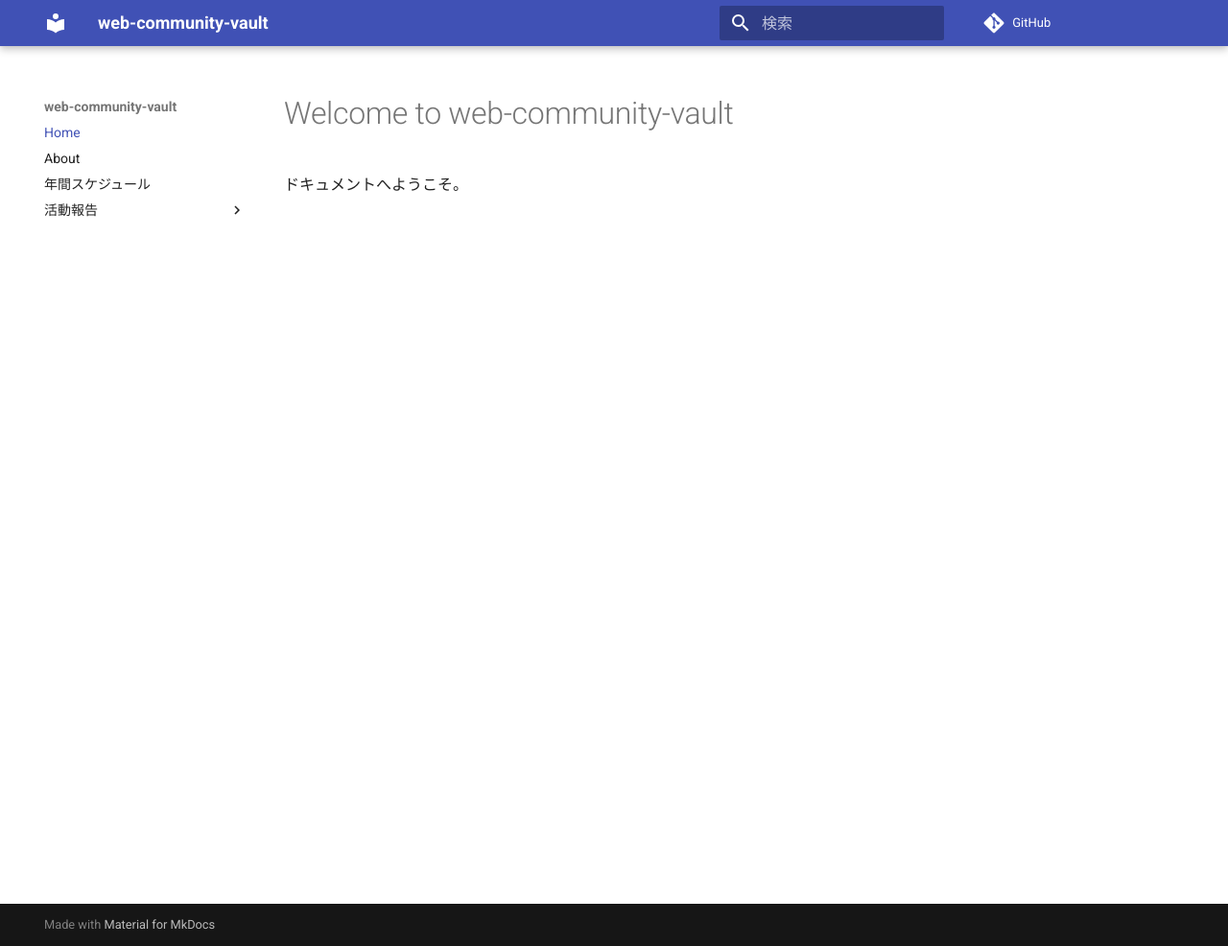
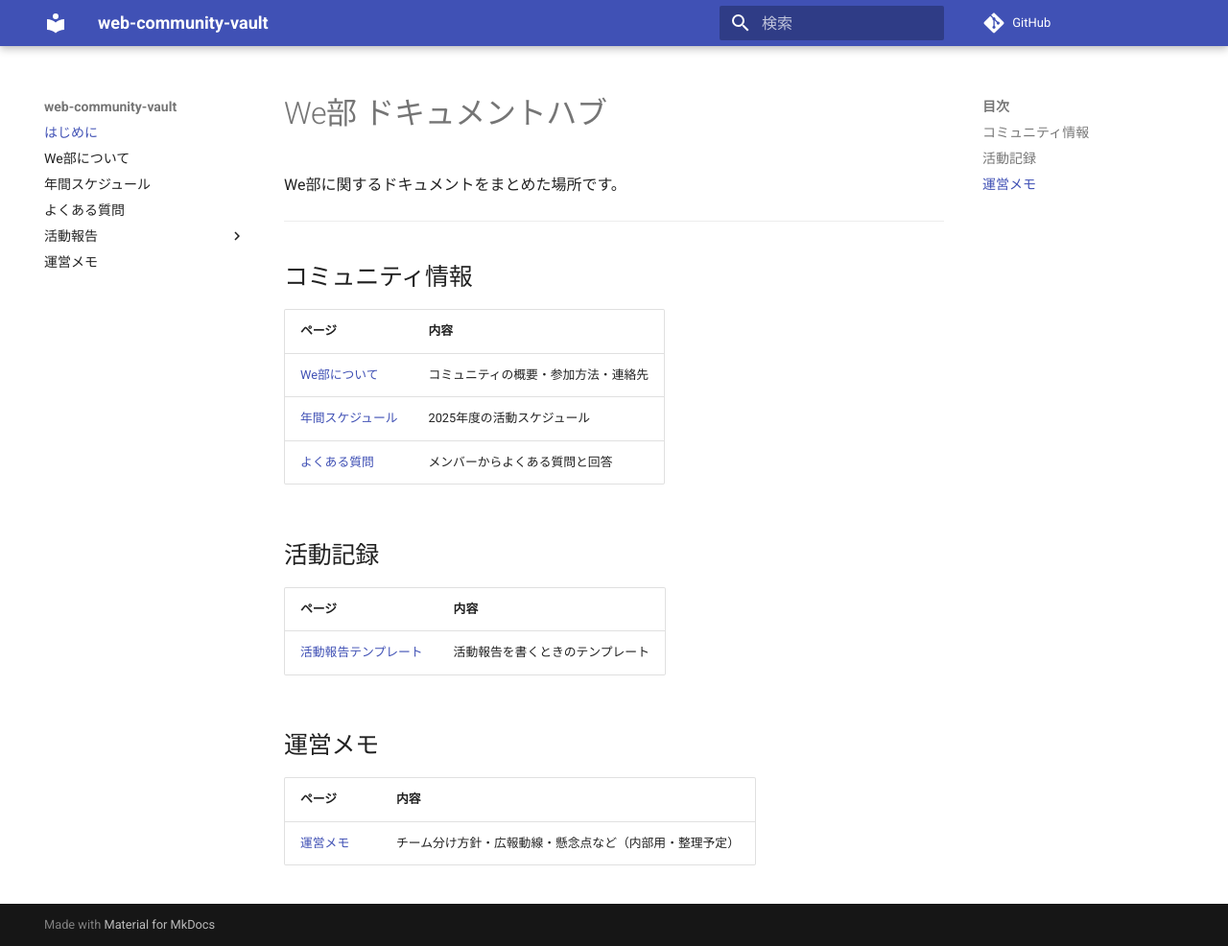
Before and after one commit to Webu-Kobedenshi/web-community-vault, an MkDocs documentation site: the page built from docs/index.md, in a window 1280 px wide and 986 px high. Shown: the whole window at 96% size. Built offline with MkDocs 1.6.1 and Material for MkDocs 9.7.7, drawn with Linux system fonts in a browser that asks for light colours; comment, search, counter and statistics services are not loaded.

Commit message:
faq 運営

```diff
--- /dev/null
+++ b/docs/faq.md
@@ -0,0 +1,58 @@
+# よくある質問
+
+## 自走できるようになるまでに何を学べばいい？
+
+以下の順番で進めることを想定しています。
+
+1. **神戸電子の闇を知る** — 学校環境の現実を把握する
+2. **We部の在り方を知る** — コミュニティの目的・文化を理解する
+3. **インターン合格のために** — 長期インターンを目指すうえでの心構え
+4. **VSCode のインストール** — 開発環境を整える
+5. **GitHub の使い方** — バージョン管理の基礎
+6. **Copilot の導入手順** — AI 補助ツールを使えるようにする
+7. **デザインスプリントを経験する** — チーム制作①で実践
+
+> 就活の極意は自走後のステップなので、最初は不要です。
+
+---
+
+## チーム分けはどうやって決まりますか？
+
+運営が以下を参考に決定します。
+
+- GitHub 自己紹介ページのプロフィール
+- 入部時の Google フォームの回答内容
+
+チーム分け当日は運営が全員参加します。最初のチーム制作は約1ヶ月と短いため、厳密なスキルマッチングより「まず動かすこと」を優先した組み合わせにします。
+
+---
+
+## チーム制作のゴールはどこですか？
+
+**MVP（最小限の動くプロダクト）のリリース** がゴールです。
+
+完成度より「動くものを届けること」を優先してください。
+
+---
+
+## チーム制作が始まってから進め方がわかりません
+
+コミットの粒度・タスクの分け方など、実装の進め方はつまずきやすいポイントです。このドキュメントサイトを充実させていくので、わからないことがあればその都度運営に聞いてください。
+
+---
+
+## 参加費はかかりますか？
+
+無料です。We部は非公式コミュニティのため、費用は一切かかりません。
+
+---
+
+## 活動場所はどこですか？
+
+**株式会社オプティムのワークスペース** を週1回使用する予定です。
+
+---
+
+## Discord はどう使いますか？
+
+チームごとにサーバーが分かれています。自分のチームのサーバーに参加してください。運営も各サーバーに招待されています。
--- a/docs/index.md
+++ b/docs/index.md
@@ -1,3 +1,25 @@
-# Welcome to web-community-vault
+# We部 ドキュメントハブ
 
-ドキュメントへようこそ。
+We部に関するドキュメントをまとめた場所です。
+
+---
+
+## コミュニティ情報
+
+| ページ | 内容 |
+|--------|------|
+| [We部について](about.md) | コミュニティの概要・参加方法・連絡先 |
+| [年間スケジュール](schedule.md) | 2025年度の活動スケジュール |
+| [よくある質問](faq.md) | メンバーからよくある質問と回答 |
+
+## 活動記録
+
+| ページ | 内容 |
+|--------|------|
+| [活動報告テンプレート](activities/reports/template.md) | 活動報告を書くときのテンプレート |
+
+## 運営メモ
+
+| ページ | 内容 |
+|--------|------|
+| [運営メモ](operations.md) | チーム分け方針・広報動線・懸念点など（内部用・整理予定） |
--- /dev/null
+++ b/docs/operations.md
@@ -0,0 +1,62 @@
+# 運営メモ
+
+!!! warning "このページについて"
+    運営内部の方針・検討事項をまとめたページです。内容が固まり次第、適切なページへ移動または削除予定。
+
+---
+
+## チーム分け方針
+
+- GitHub 自己紹介のプロフィールと入部 Google フォームの回答を参考に、**運営の独断と偏見**で決定
+- チーム分け当日は運営が全員参加
+- 第1回チーム制作は期間が短い（約1ヶ月）ため、厳密なマッチングより始めることを優先
+
+---
+
+## 募集・広報の動線
+
+| チャネル | 内容 | 担当 |
+|----------|------|------|
+| 神戸電子広報部 | 公式 Web ページの拡散依頼（可能性あり） | — |
+| 教室への QR 掲示 | Google フォームの QR コードを印刷・掲示 | — |
+| X（Twitter） | 告知ツイート | 服部 |
+| Instagram | 告知（優先度低め） | 服部 |
+| プロコン部からの動線 | 連携による告知 | — |
+
+---
+
+## 募集人数超過時の対策
+
+- Web やりたい人が 15 人になるまで募集
+- モバイル志望は今回対象外
+- 15 人を超えた場合は、Google フォームの**熱量**で運営が選考
+  - フォームのヒント文：「技術力ではなく熱量で見ています」
+
+---
+
+## オリエンテーション担当
+
+| セッション | 担当 |
+|------------|------|
+| オリエンテーション全体 | 橋本 |
+| GitHub 使い方・自己紹介 | じゅん |
+| デザインスプリント | まめ |
+| VSCode 使い方（Copilot 導入まで） | コダック |
+
+---
+
+## 活動形式
+
+- **会場：** 株式会社オプティム ワークスペース（週1回）
+- **Discord：** とりあえずサーバーは一個で活動。
+
+---
+
+## 運営上の懸念点
+
+- 外国籍メンバーとのコミュニケーション
+- マンパワー不足
+- メンバーのスキルレベルのばらつき
+- モチベーション維持
+- AI の使い方の指針が未定
+- 各セッションの講義担当と対応者の確保
--- a/mkdocs.yml
+++ b/mkdocs.yml
@@ -3,11 +3,13 @@ theme:
   name: material
   language: ja
 nav:
-  - Home: index.md
-  - About: about.md
+  - はじめに: index.md
+  - We部について: about.md
   - 年間スケジュール: schedule.md
+  - よくある質問: faq.md
   - 活動報告:
     - テンプレート: activities/reports/template.md
+  - 運営メモ: operations.md
 repo_url: https://github.com/junhat6/web-community-vault
 edit_uri: '#root/path/docs/'
 markdown_extensions:
```
